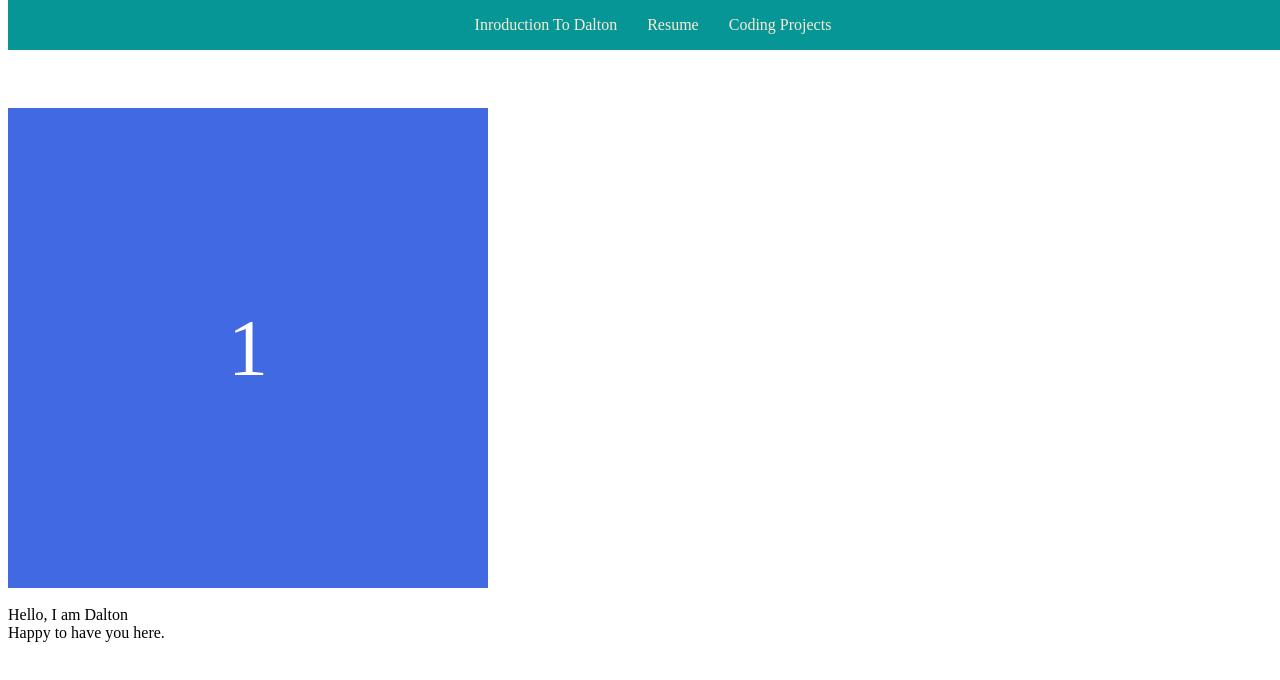
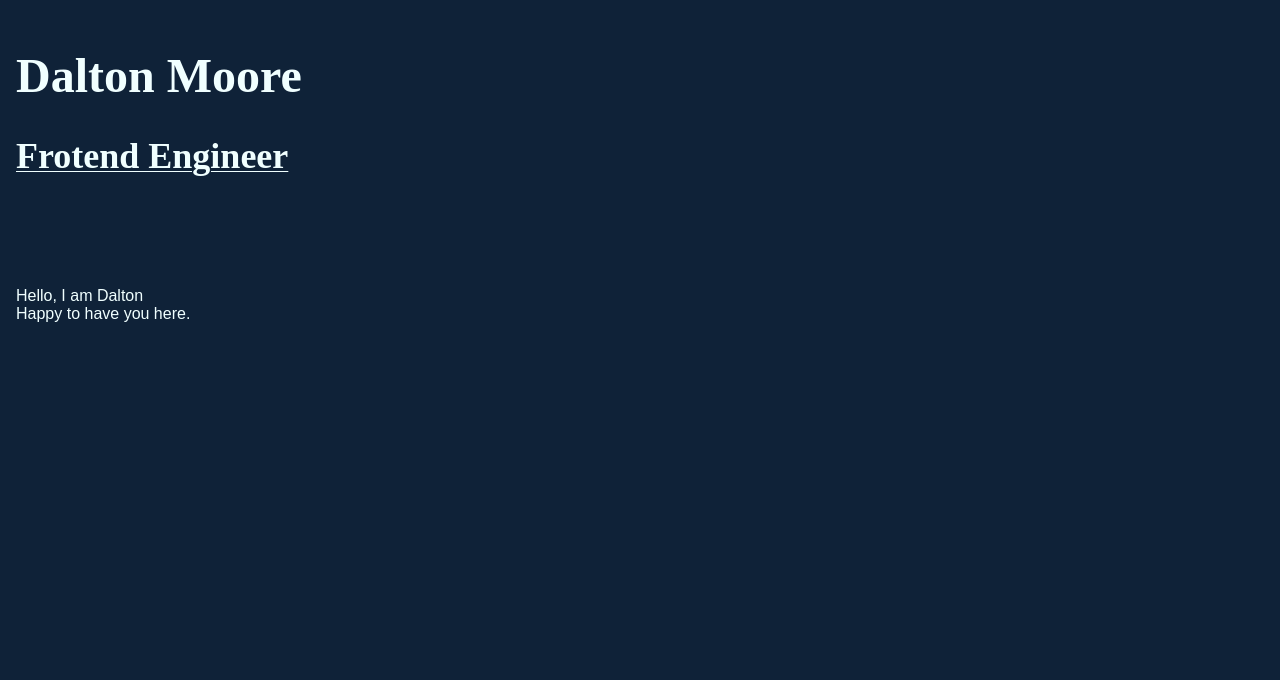
Before and after one commit to Dalton-Moore/stayfrosty, a plain HTML site: page index.html in a window 1280 px wide. Drawn offline with Linux system fonts and the light colour scheme.

Commit message:
got rid of things
going with the simple approach

```diff
--- a/index.html
+++ b/index.html
@@ -1,37 +1,21 @@
 <!DOCTYPE html>
 <html lang="en">
+
 <head>
     <meta charset="UTF-8">
     <meta name="viewport" content="width=device-width, initial-scale=1.0">
     <link rel="stylesheet" href="resources/css/style.css">
     <title>Dalton Moore</title>
 </head>
+
     <body>
-        <header>
 
-            <div class="toolbar">
-                <ul>
-                    <li class="box">Inroduction To Dalton</li>
-                    <li>Resume</li>
-                    <li>Coding Projects</li>
-                    <li></li>
-                </ul>
-            </div>
-        </header>
+        <div class="personal">
+            <h1>Dalton Moore</h1>
+            <h2>Frotend Engineer</h2>
+        </div>
 
-        <main>
-
-            <div class="container">
-                <div class="box1">1</div>
-                <div class="box2">2</div>
-                <div class="box3">3</div>
-                <div class="box4">4</div>
-                <div class="box5">5</div>
-            </div>
-
-        </main>
-
-        <section>
+        <section class="intro">
             <img class="banner-pic" src="" alt="">
             <div>
                 <span>Hello, I am Dalton<br>Happy to have you here.</span>
--- a/resources/css/style.css
+++ b/resources/css/style.css
@@ -1,8 +1,15 @@
-body html {
-    font-family: Georgia, 'Times New Roman', Times, serif;
+html {
+
+    font-size: 1rem;
+    display: flex;
+}
+
+body {
+    background-color: rgb(15, 34, 56);
+    color: azure;
+    font-family: sans-serif, Georgia, 'Times New Roman', Times, serif;
+    margin: 0;
     scroll-behavior: smooth;
-    padding: 0;
-    margin: 0;
 }
 /* change header color */
 header {
@@ -13,69 +20,29 @@ header {
     background-color: rgb(6, 150, 150);
     z-index: 1000;
     box-shadow: ;
-    border-bottom: 4px red;
 }
 
-/* toolbar area */
+/* personal */
 
-.toolbar ul {
-    list-style-type: none;
-    display: flex;
-    justify-content: center;
+.personal {
+    font-family: serif;
+    font-size: 1.5rem;
+
+    padding: 1rem;
 }
 
-.toolbar li {
-    margin: 0 15px;
+.personal h2 {
+    text-decoration: underline;
+    text-decoration-thickness: 1px;
+    text-underline-offset: 3px;
+
 }
 
-.container {
-    width: 30rem;
-    height: 30rem;
-    background: white;
+/* intro */
+
+.intro {
+    margin: 4rem 1rem;
     display: flex;
-    overflow-x: scroll;
-    scroll-snap-type: x proximity;
-    padding-top: 100px;
-    /* can put mandatory where proximity is */
+    justify-content: flex;
+
 }
-
-.container div {
-    min-width: 30rem;
-    display: flex;
-    justify-content: center;
-    align-items: center;
-    font: 10rem;
-    color: white;
-    scroll-snap-align: center;
-}
-
-.box1 {
-    background-color:   royalblue;
-    font-size: 5rem;
-}
-
-.box2 {
-    background-color: aqua;
-    font-size: 5rem;
-}
-
-.box3 {
-    background-color: green;
-    font-size: 5rem;
-}
-
-.box4 {
-    background-color:  red;
-    font-size: 5rem;
-}
-
-.box5 {
-    background-color: coral;
-    font-size: 5rem;
-}
-
-h1 {
-    background: linear-gradient(to right, rgb(21, 95, 199), rgb(214, 166, 69));
-    -webkit-background-clip: text;
-    -webkit-text-fill-color: transparent;
-}
```
